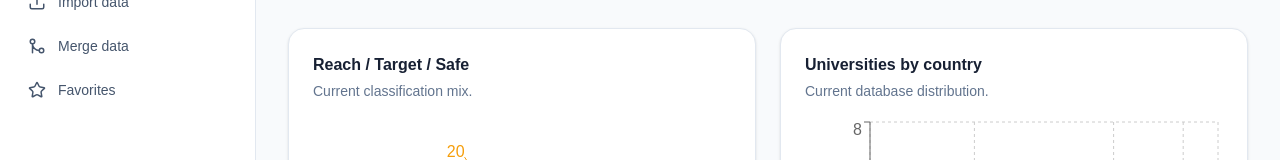
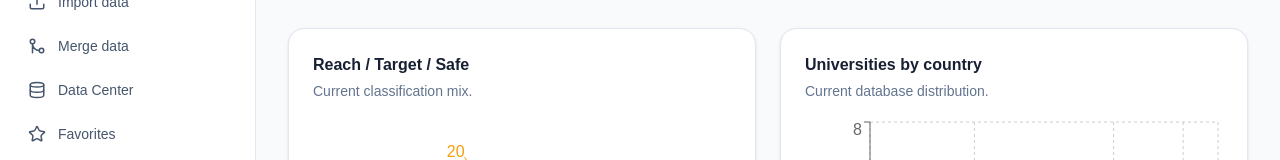
Before and after one commit to swiftpear1o1/UniversityHub101, a Next.js app: page / in a window 1280 px wide. Shown: the part 378-538 px from the top of the page. Built offline with nearby package versions, Linux system fonts and the light colour scheme.

Commit message:
feat: add data center to navigation

```diff
--- a/components/Sidebar.tsx
+++ b/components/Sidebar.tsx
@@ -1,8 +1,7 @@
 "use client";
-
 import Link from "next/link";
 import { usePathname } from "next/navigation";
-import { BarChart3, CalendarDays, FileText, GraduationCap, LayoutDashboard, Settings, Star, WalletCards, Upload, GitMerge } from "lucide-react";
+import { BarChart3, CalendarDays, FileText, GraduationCap, LayoutDashboard, Settings, Star, WalletCards, Upload, GitMerge, Database } from "lucide-react";
 
 const items = [
   ["Dashboard", "/", LayoutDashboard],
@@ -13,13 +12,7 @@ const items = [
   ["Analytics", "/analytics", BarChart3],
   ["Import data", "/import", Upload],
   ["Merge data", "/merge", GitMerge],
+  ["Data Center", "/data-center", Database],
 ] as const;
 
-export function Sidebar() {
-  const pathname = usePathname();
-  return <aside className="fixed inset-y-0 left-0 z-20 flex w-64 flex-col border-r border-slate-200 bg-white">
-    <div className="flex h-20 items-center gap-3 border-b border-slate-100 px-6"><div className="flex h-10 w-10 items-center justify-center rounded-xl bg-blue-600 text-white"><GraduationCap size={22}/></div><div><div className="font-semibold tracking-tight">UniversityHub</div><div className="text-xs text-slate-500">Admissions command center</div></div></div>
-    <nav className="flex-1 space-y-1 overflow-y-auto p-4">{items.map(([label,href,Icon])=>{const active=pathname===href;return <Link key={href} href={href} className={`flex items-center gap-3 rounded-xl px-3 py-2.5 text-sm font-medium transition ${active?"bg-blue-50 text-blue-700":"text-slate-600 hover:bg-slate-50 hover:text-slate-900"}`}><Icon size={18}/>{label}</Link>})}<Link href="/favorites" className="flex items-center gap-3 rounded-xl px-3 py-2.5 text-sm font-medium text-slate-600 hover:bg-slate-50"><Star size={18}/>Favorites</Link></nav>
-    <div className="border-t border-slate-100 p-4"><Link href="/settings" className="flex items-center gap-3 rounded-xl px-3 py-2.5 text-sm font-medium text-slate-600 hover:bg-slate-50"><Settings size={18}/>Settings</Link></div>
-  </aside>;
-}
+export function Sidebar() { const pathname=usePathname(); return <aside className="fixed inset-y-0 left-0 z-20 flex w-64 flex-col border-r border-slate-200 bg-white"><div className="flex h-20 items-center gap-3 border-b border-slate-100 px-6"><div className="flex h-10 w-10 items-center justify-center rounded-xl bg-blue-600 text-white"><GraduationCap size={22}/></div><div><div className="font-semibold tracking-tight">UniversityHub</div><div className="text-xs text-slate-500">Admissions command center</div></div></div><nav className="flex-1 space-y-1 overflow-y-auto p-4">{items.map(([label,href,Icon])=>{const active=pathname===href;return <Link key={href} href={href} className={`flex items-center gap-3 rounded-xl px-3 py-2.5 text-sm font-medium transition ${active?"bg-blue-50 text-blue-700":"text-slate-600 hover:bg-slate-50 hover:text-slate-900"}`}><Icon size={18}/>{label}</Link>})}<Link href="/favorites" className="flex items-center gap-3 rounded-xl px-3 py-2.5 text-sm font-medium text-slate-600 hover:bg-slate-50"><Star size={18}/>Favorites</Link></nav><div className="border-t border-slate-100 p-4"><Link href="/settings" className="flex items-center gap-3 rounded-xl px-3 py-2.5 text-sm font-medium text-slate-600 hover:bg-slate-50"><Settings size={18}/>Settings</Link></div></aside>; }
```
